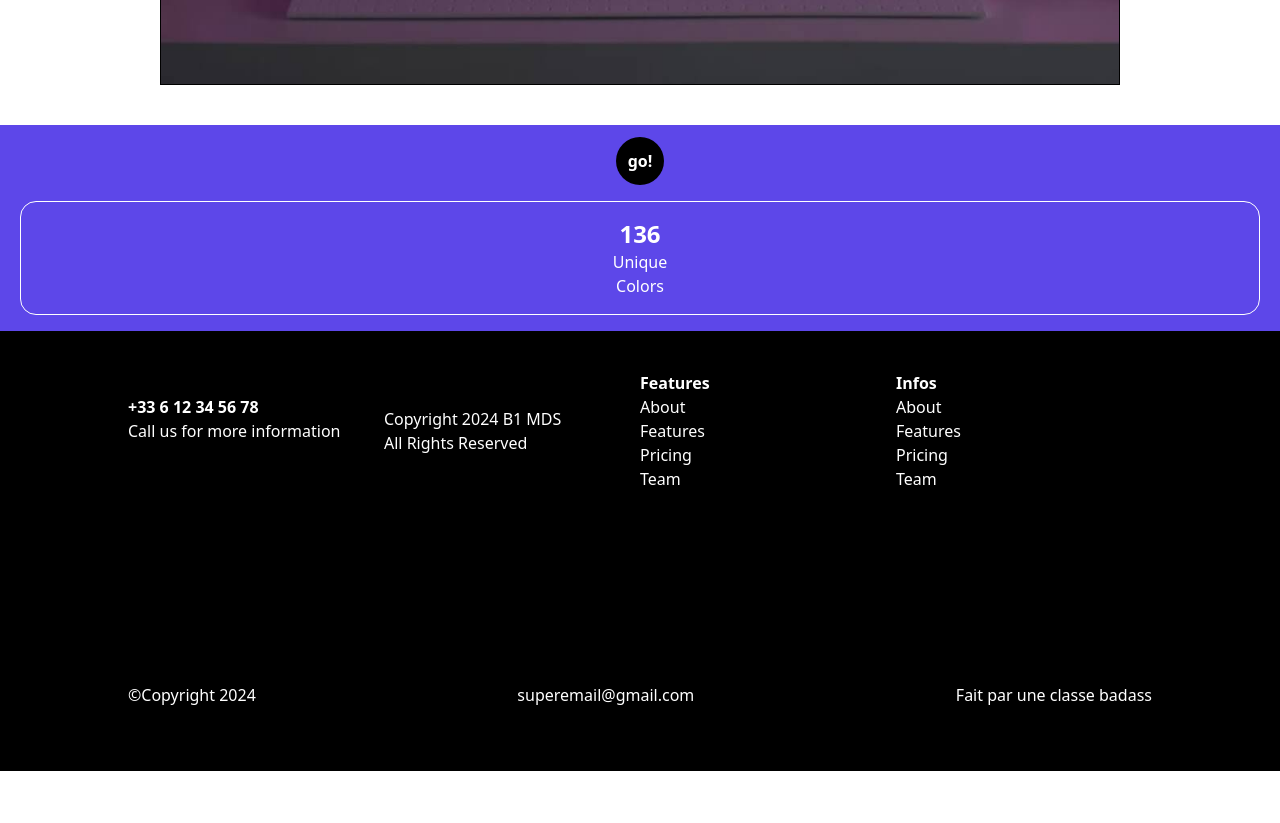
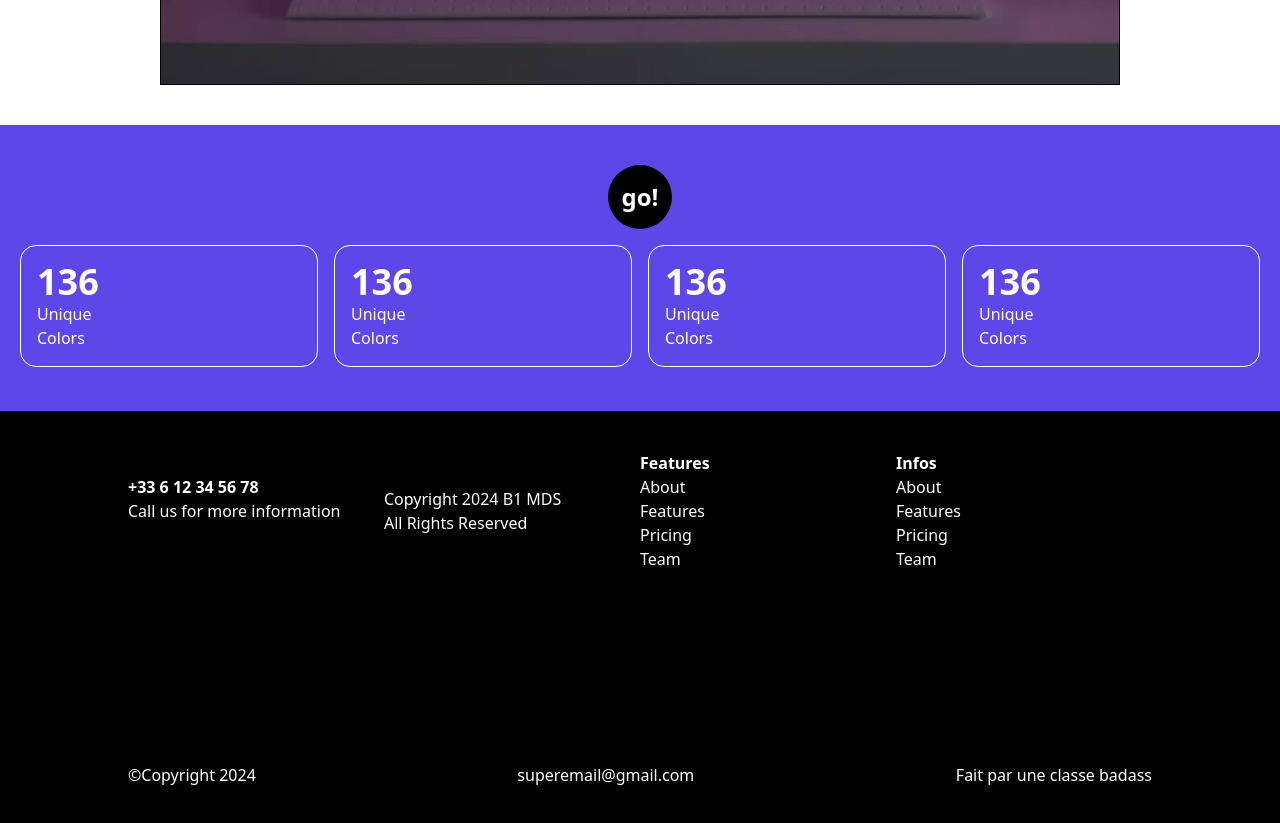
Before and after one commit to Emk0oo/integrationCSS, a website: page index.html in a window 1280 px wide. Shown: the part 1700-2523 px from the top of the page. Before the commit the page ends 2471 px from the top, so only its background shows below. Drawn offline with Linux system fonts and the light colour scheme.

Commit message:
[FIX] cards go ok

```diff
--- a/index.html
+++ b/index.html
@@ -95,26 +95,54 @@
       </div>
     </div>
 
-    <div id="carteGo" class="bg-customViolet text-white py-3">
+    <div id="carteGo" class="bg-customViolet text-white py-10">
       <div class="space-y-4">
         <div id="textGo!" class="flex justify-center">
           <h1
-            class="bg-black rounded-[50%] size-12 items-center flex justify-center font-bold"
+            class="bg-black rounded-[50%] size-16 items-center flex justify-center font-bold text-2xl"
           >
             go!
           </h1>
         </div>
 
         <div id="allCards" class="flex flex-col w-full space-y-4 pb-1">
-          <div id="card" class="flex flex-col mx-5">
+          <div id="card" class="flex flex-col md:flex-row mx-5 items-center gap-4">
             <div
               id="carte1"
-              class="border border-white text-center rounded-2xl p-4"
+              class="border border-white text-center rounded-2xl p-4 w-3/4 md:1/3 md:text-start"
             >
-              <h1 class="font-bold text-2xl">136</h1>
+              <h1 class="font-bold text-4xl">136</h1>
               <p>Unique</p>
               <p>Colors</p>
             </div>
+
+            <div
+              id="carte1"
+              class="border border-white text-center rounded-2xl p-4 w-3/4 md:1/3 md:text-start"
+            >
+              <h1 class="font-bold text-4xl">136</h1>
+              <p>Unique</p>
+              <p>Colors</p>
+            </div>
+
+            <div
+              id="carte1"
+              class="border border-white text-center rounded-2xl p-4 w-3/4 md:1/3 md:text-start "
+            >
+              <h1 class="font-bold text-4xl">136</h1>
+              <p>Unique</p>
+              <p>Colors</p>
+            </div>
+
+            <div
+              id="carte1"
+              class="border border-white text-center rounded-2xl p-4 w-3/4 md:1/3 md:text-start"
+            >
+              <h1 class="font-bold text-4xl">136</h1>
+              <p>Unique</p>
+              <p>Colors</p>
+            </div>
+
           </div>
         </div>
       </div>
```
Also changed, not shown: output.css.
